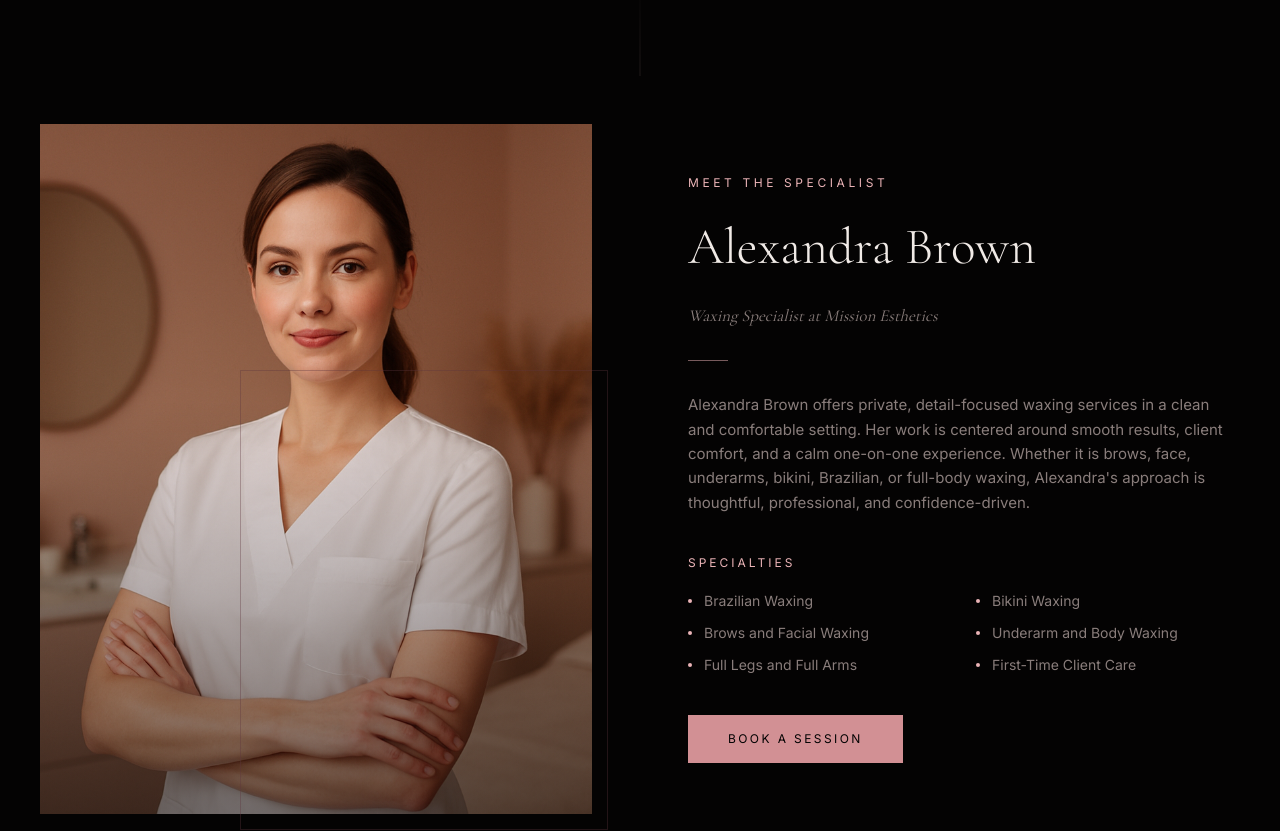
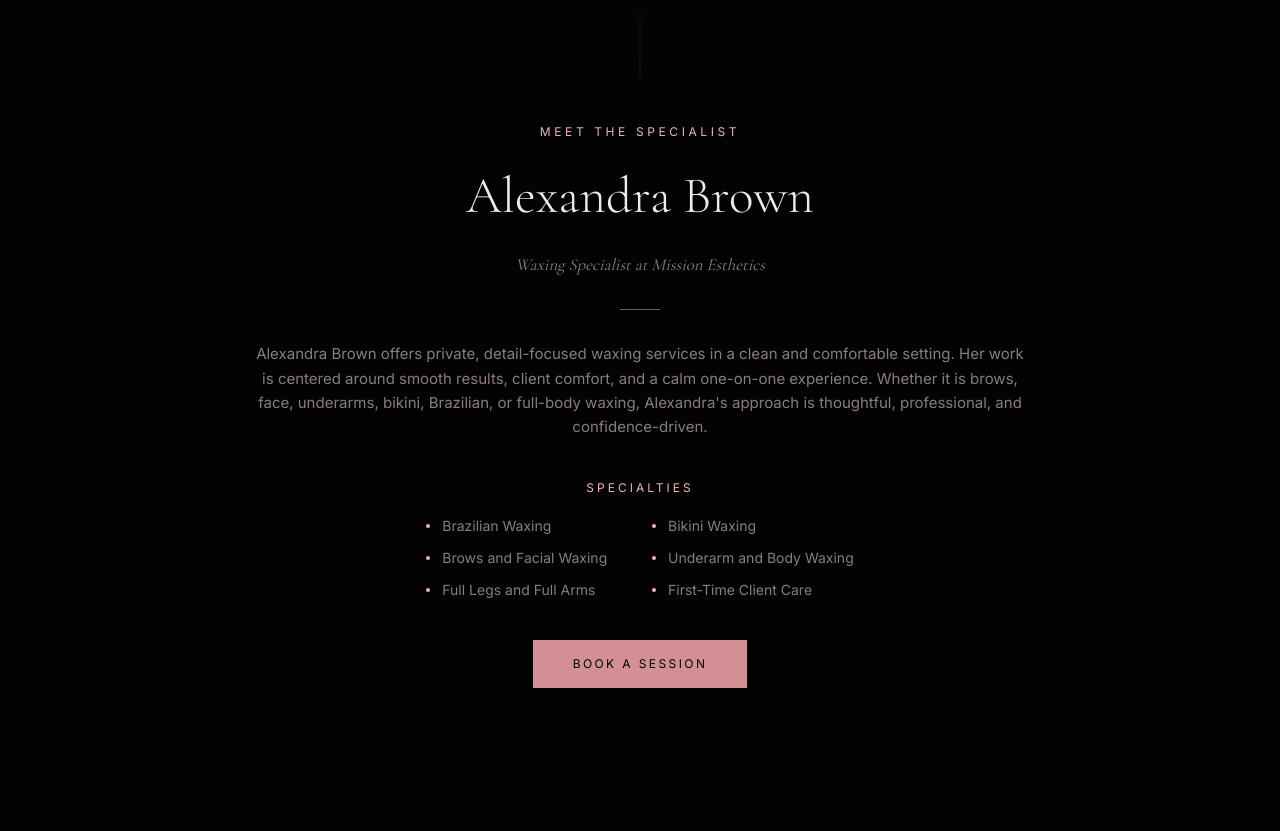
Before and after one commit to redlanternstudios/missionesthetic, a Next.js app: page / in a window 1280 px wide. Shown: the part 820-1651 px from the top of the page. Built offline with nearby package versions, Linux system fonts and the light colour scheme.

Commit message:
feat: revamp Alexandra showcase layout and hero section styling
Co-authored-by: RedLantern <69994675+redlanternstudios@users.noreply.github.com>

```diff
--- a/components/alexandra-showcase.tsx
+++ b/components/alexandra-showcase.tsx
@@ -1,5 +1,3 @@
-import Image from "next/image";
-
 const SPECIALTIES = [
   "Brazilian Waxing",
   "Bikini Waxing",
@@ -23,42 +21,9 @@ export default function AlexandraShowcase() {
         aria-hidden="true"
       />
 
-      <div className="max-w-7xl mx-auto grid grid-cols-1 lg:grid-cols-2 gap-16 lg:gap-24 items-center">
-        {/* Image panel */}
-        <div className="relative">
-          <div
-            className="relative overflow-hidden"
-            style={{ aspectRatio: "4/5" }}
-          >
-            <Image
-              src="/images/alexandra-portrait.png"
-              alt="Alexandra Brown — Waxing Specialist at Mission Esthetics"
-              fill
-              className="object-cover"
-              sizes="(max-width: 1024px) 100vw, 50vw"
-              priority
-            />
-            {/* Soft mauve vignette overlay */}
-            <div
-              className="absolute inset-0 pointer-events-none"
-              style={{
-                background:
-                  "linear-gradient(to top, oklch(0.10 0.005 20 / 0.5) 0%, transparent 60%)",
-              }}
-              aria-hidden="true"
-            />
-          </div>
-
-          {/* Decorative border accent */}
-          <div
-            className="absolute -bottom-4 -right-4 w-2/3 h-2/3 border pointer-events-none hidden md:block"
-            style={{ borderColor: "var(--mauve)", opacity: 0.35 }}
-            aria-hidden="true"
-          />
-        </div>
-
+      <div className="max-w-3xl mx-auto">
         {/* Text panel */}
-        <div className="flex flex-col">
+        <div className="flex flex-col items-center text-center">
           {/* Eyebrow */}
           <p
             className="font-sans text-xs tracking-[0.3em] uppercase mb-6"
@@ -127,7 +92,7 @@ export default function AlexandraShowcase() {
             href="https://missionesthetics.glossgenius.com/services"
             target="_blank"
             rel="noopener noreferrer"
-            className="font-sans text-xs tracking-[0.2em] uppercase px-10 py-4 bg-primary text-primary-foreground hover:bg-blush transition-colors duration-300 self-start text-center"
+            className="font-sans text-xs tracking-[0.2em] uppercase px-10 py-4 bg-primary text-primary-foreground hover:bg-blush transition-colors duration-300 text-center"
           >
             Book a Session
           </a>
--- a/components/hero.tsx
+++ b/components/hero.tsx
@@ -37,34 +37,27 @@ function FlowerVideo({ className = "", style }: FlowerVideoProps) {
 export default function Hero() {
   return (
     <section
-      className="relative min-h-screen flex flex-col items-center justify-center overflow-hidden"
+      className="relative min-h-screen flex flex-col items-center justify-center overflow-hidden bg-background"
       aria-label="Mission Esthetics hero"
     >
-      {/* ── Single flower video centred behind the heading ── */}
-      {/*
-        Positioned at the vertical mid-point of the hero so the bloom sits
-        directly under the "Mission Esthetics" wordmark. A tight radial mask
-        dissolves the edges to nothing, leaving only the centre petal cluster
-        barely visible. Opacity is intentionally low so the dark background
-        reads through cleanly and the text stays fully legible.
-      */}
+      {/* ── Flower video — centred behind heading, barely visible ── */}
       <div
-        className="absolute"
-        style={{
-          top: "50%",
-          left: "50%",
-          transform: "translate(-50%, -48%)",
-          width: "min(95vw, 780px)",
-          opacity: 0.22,
-          maskImage:
-            "radial-gradient(ellipse 60% 60% at 50% 50%, black 30%, transparent 100%)",
-          WebkitMaskImage:
-            "radial-gradient(ellipse 60% 60% at 50% 50%, black 30%, transparent 100%)",
-          zIndex: 1,
-        }}
+        className="absolute inset-0 flex items-center justify-center"
+        style={{ zIndex: 1 }}
         aria-hidden="true"
       >
-        <FlowerVideo className="w-full h-auto" />
+        <div
+          style={{
+            width: "min(140vw, 1100px)",
+            opacity: 0.18,
+            maskImage:
+              "radial-gradient(ellipse 55% 55% at 50% 50%, black 20%, transparent 75%)",
+            WebkitMaskImage:
+              "radial-gradient(ellipse 55% 55% at 50% 50%, black 20%, transparent 75%)",
+          }}
+        >
+          <FlowerVideo className="w-full h-auto" />
+        </div>
       </div>
 
       {/* ── Hero content ── */}
```
